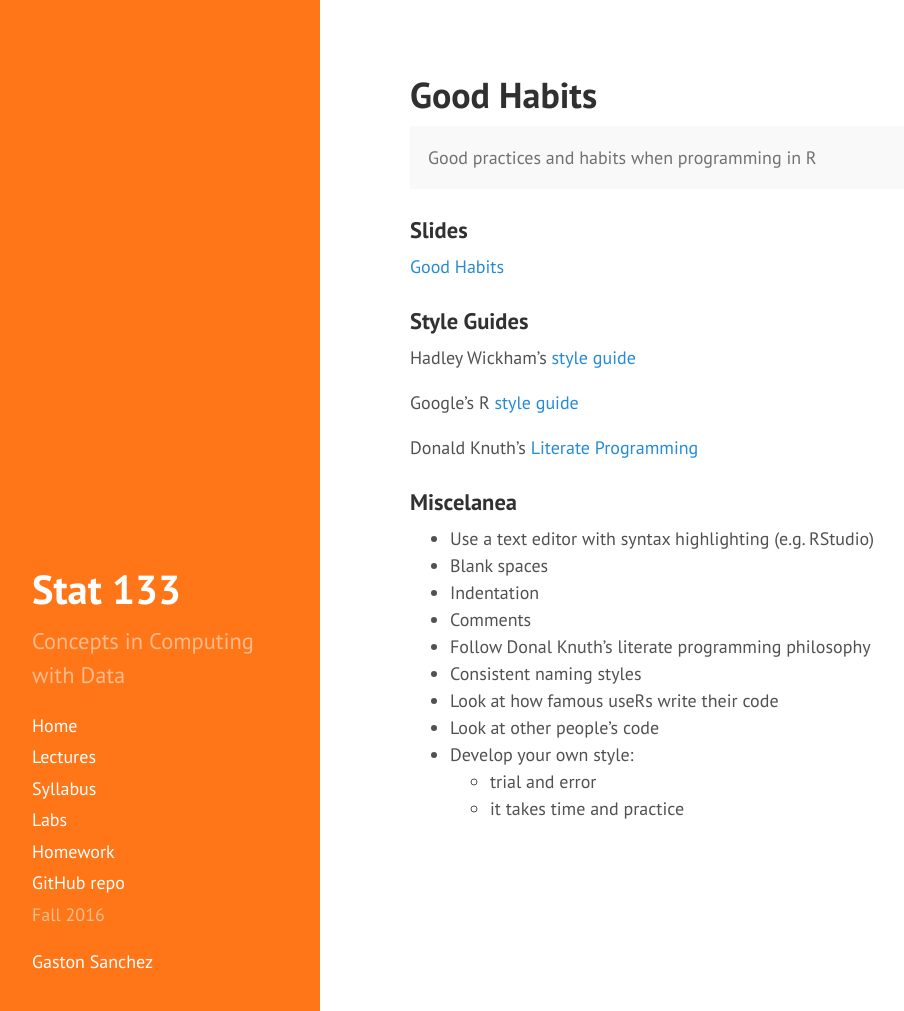
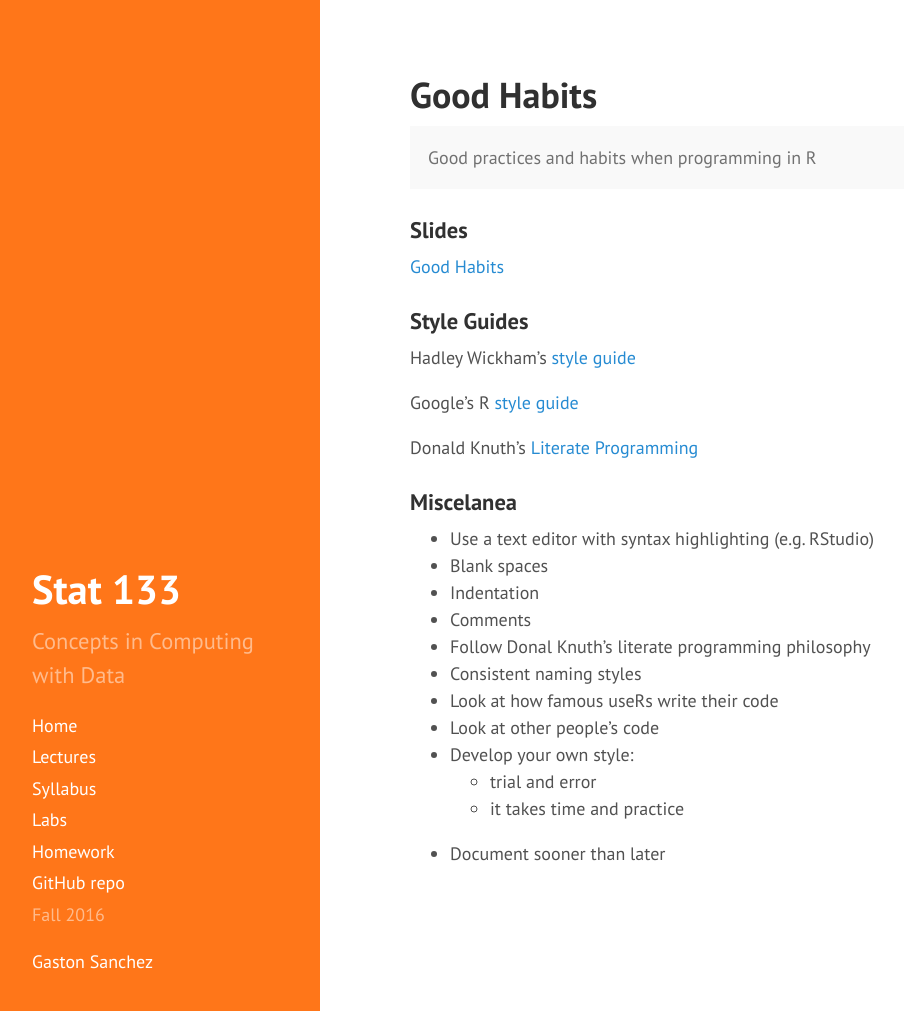
Before and after one commit to gastonstat/relic-stat133, a Jekyll site: the page built from lectures/14-good-habits.md, in a window 1280 px wide and 1011 px high. Shown: the whole window, without its empty margins (4-908 px from the left). Built offline with Jekyll 4.4.1, drawn with Linux system fonts in a browser that asks for light colours; nearby versions of some CDN libraries.

Commit message:
lectures: add advice for documenting soone in 'good-habits'

```diff
--- a/lectures/14-good-habits.md
+++ b/lectures/14-good-habits.md
@@ -35,3 +35,4 @@ Donald Knuth's <a href="http://www.literateprogramming.com/" target="_blank">Lit
 - Develop your own style:
     + trial and error
     + it takes time and practice
+- Document sooner than later
```
